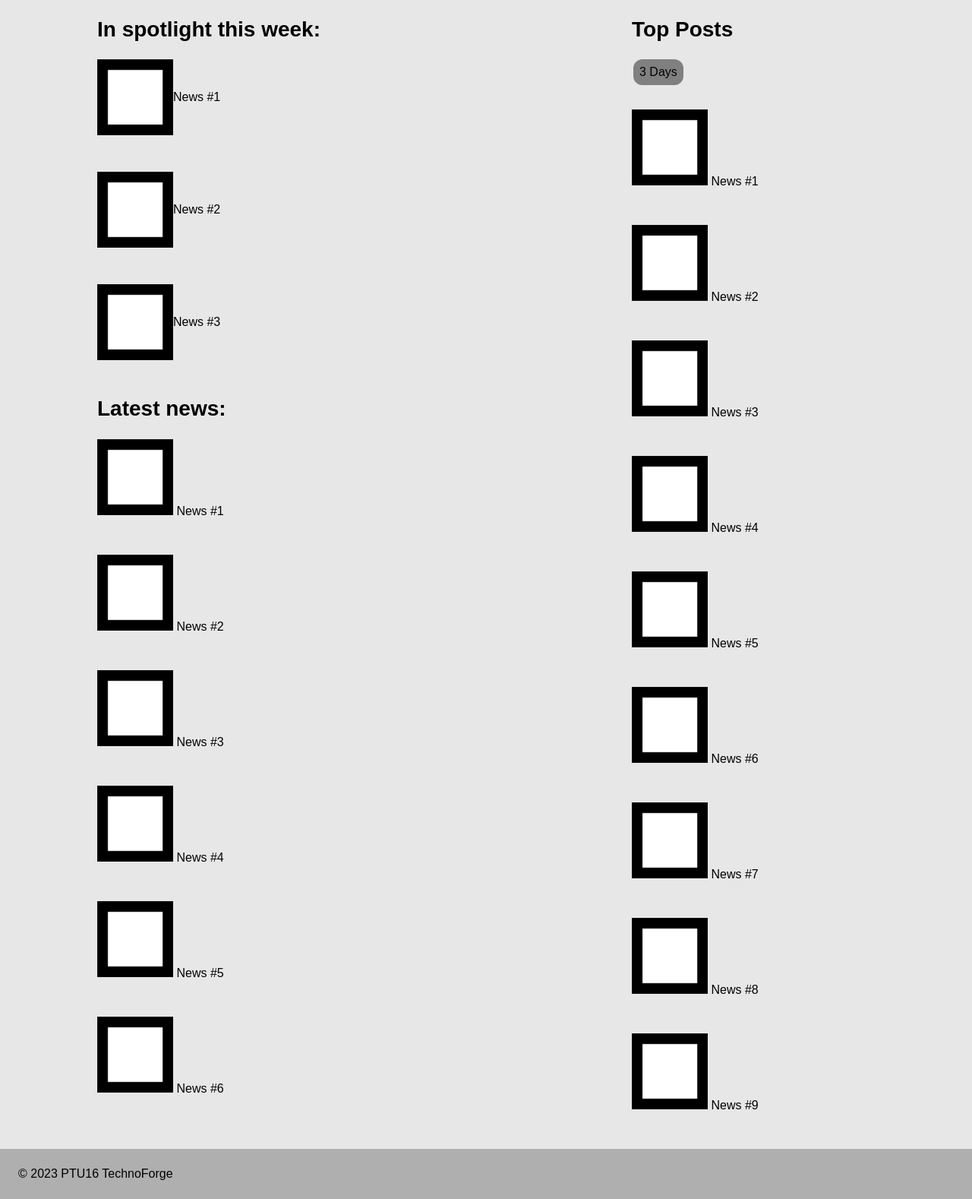
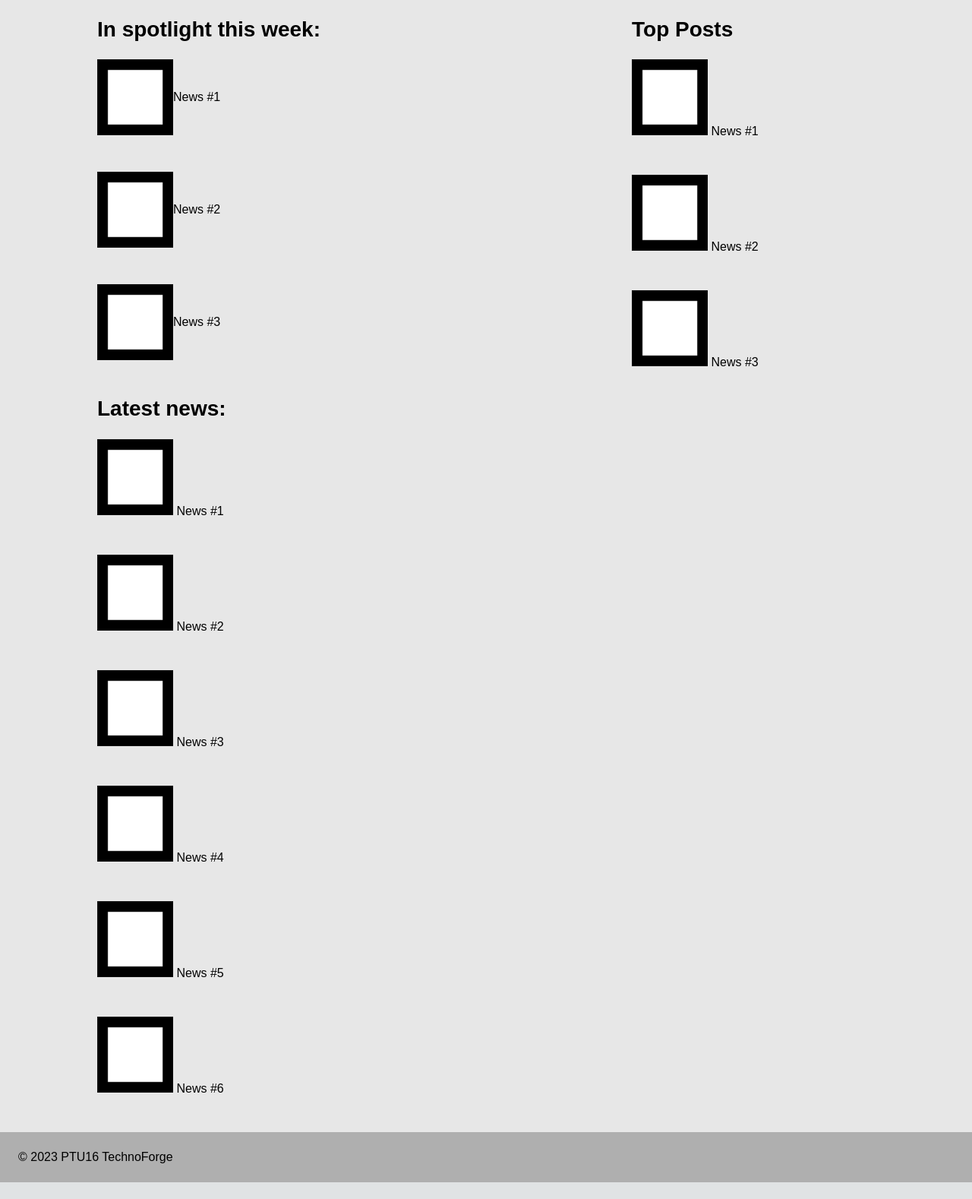
Before and after one commit to igornikitin1111/TechnoForge, a Django app: page / in a window 1280 px wide. Shown: the part 86-1664 px from the top of the page at 76% size. After the commit the page ends 1642 px from the top, so only its background shows below. Run offline with Django 4.2, Linux system fonts and the light colour scheme.

Commit message:
Javascript removed

```diff
--- a/ptu16_technoforge/main/static/css/base_style.css
+++ b/ptu16_technoforge/main/static/css/base_style.css
@@ -95,7 +95,6 @@ li {
 }
 
 
-
 #index_content {
     width: 45%;
     margin-left: 10%;
@@ -111,25 +110,3 @@ li {
     flex-direction: row;
     align-items: center;
 }
-#sidebar_buttons {
-    display: flex;
-    flex-direction: row;
-    align-items: center;
-    justify-content: left;
-}
-#last_3_days, #last_week, #all_time {
-    margin-bottom: 2rem;
-    margin-inline: 2px;
-    padding: 0.5rem;
-    background-color: gray;
-    border-radius: 12px;
-}
-#last_3_days {
-    display: block;
-}
-#last_week, #all_time {
-    display: none;
-}
-#last_3_days:hover, #last_week:hover, #all_time:hover {
-    color: #ffffff;
-}
--- a/ptu16_technoforge/main/templates/technoforge/index.html
+++ b/ptu16_technoforge/main/templates/technoforge/index.html
@@ -34,60 +34,13 @@
     </div>
     <div id="index_sidebar">
         <h2>Top Posts</h2>
-        <div id="sidebar_buttons">
-            <div id="last_3_days">3 Days</div>
-            <div id="last_week">Week</div>
-            <div id="all_time">All time</div>
-        </div>
-        <div id="last_3_days_content">
+        <div id="sidebar_content">
             <ul>
                 <li><img src="{% static './img/square-white.png' %}"> News #1</li>
                 <li><img src="{% static './img/square-white.png' %}"> News #2</li>
                 <li><img src="{% static './img/square-white.png' %}"> News #3</li>
             </ul>
         </div>
-        <div id="last_week_content">
-            <ul>
-                <li><img src="{% static './img/square-white.png' %}"> News #4</li>
-                <li><img src="{% static './img/square-white.png' %}"> News #5</li>
-                <li><img src="{% static './img/square-white.png' %}"> News #6</li>
-            </ul>
-        </div>
-        <div id="all_time_content">
-            <ul>
-                <li><img src="{% static './img/square-white.png' %}"> News #7</li>
-                <li><img src="{% static './img/square-white.png' %}"> News #8</li>
-                <li><img src="{% static './img/square-white.png' %}"> News #9</li>
-            </ul>
-        </div>
     </div>
 </div>
-
-<script>
-    var button_3_days = document.getElementById("last_3_days");
-    var button_last_week = document.getElementById("last_week");
-    var button_all_time = document.getElementById("all_time");
-
-    var last_3_days = document.getElementById("last_3_days_content");
-    var last_week = document.getElementById("last_week_content");
-    var all_time = document.getElementById("all_time_content");
-
-    button_3_days.addEventListener('click', ()=>{
-        last_3_days.style.display="block";
-        last_week.style.display="none";
-        all_time.style.display="none";
-    });
-    button_last_week.addEventListener('click', ()=>{
-        last_3_days.style.display="none";
-        last_week.style.display="block";
-        all_time.style.display="none";
-    });
-    button_all_time.addEventListener('click', ()=>{
-        last_3_days.style.display="none";
-        last_week.style.display="none";
-        all_time.style.display="block";
-    });
-</script>
-
-
 {% endblock %}
```
